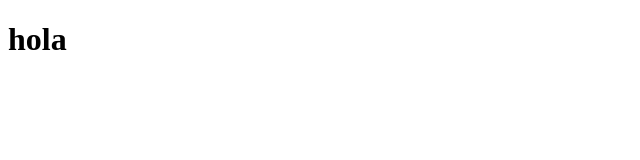
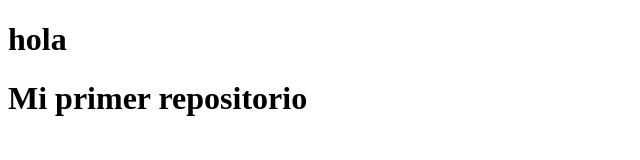
Before and after one commit to evercoasandoval/mi-repositorio, a plain HTML site: page index.html in a window 1280 px wide. Shown: the whole page, without its empty margins (0-640 px from the left). Drawn offline with Linux system fonts and the light colour scheme.

Commit message:
Modificación al index.html

```diff
--- a/index.html
+++ b/index.html
@@ -7,5 +7,6 @@
 </head>
 <body>
     <h1>hola</h1>
+    <h1>Mi primer repositorio</h1>
 </body>
 </html>
```
